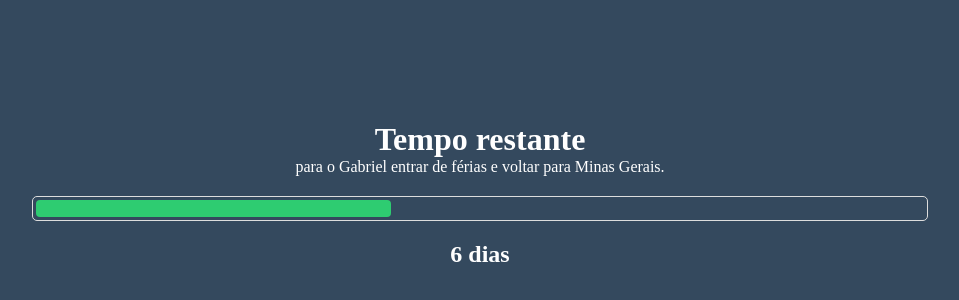
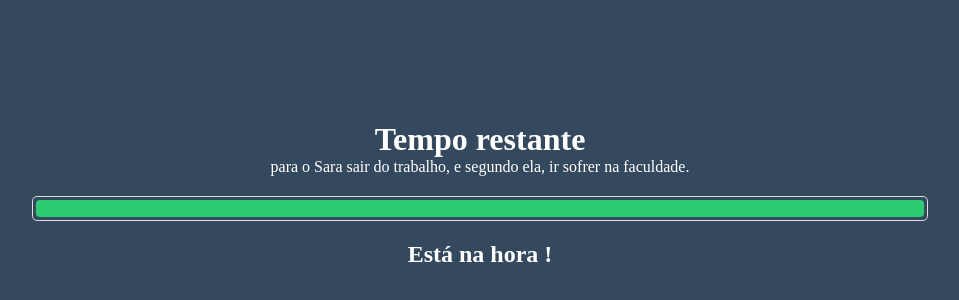
Before and after one commit to gabrielrab/countdown-minas, a React (Create React App) app: page / in a window 1280 px wide. Shown: the part 206-506 px from the top of the page, without its empty margins (160-1119 px from the left). Built offline with nearby package versions, Linux system fonts and the light colour scheme.

Commit message:
chore: update message

```diff
--- a/src/App.js
+++ b/src/App.js
@@ -12,13 +12,15 @@ function App() {
     function loadDate() {
       const res = formatDistance(
         new Date(),
-        new Date("Fri Dec 13 2019 14:55:35"),
+        new Date("Tue May 03 2022 18:00:00"),
         {
-          locale: pt
+          locale: pt,
+          includeSeconds: true,
         }
       );
-      const [day, word] = res.split(" ");
-      const recive_load = 100 - day * 10;
+      const [time] = res.split(" ");
+      console.log("[res]", res.split(" "));
+      const recive_load = 100 - (time / 60) * 100;
       setLoad(recive_load);
       setValue(res);
     }
@@ -29,11 +31,16 @@ function App() {
     <>
       <header>
         <h1>Tempo restante</h1>
-        <p>para o Gabriel entrar de férias e voltar para Minas Gerais.</p>
+        <p>
+          para o Sara sair do trabalho, e segundo ela, ir sofrer na faculdade.
+        </p>
         <div className="progress-bar">
-          <div className="progress-value" style={{ width: `${load}%` }}></div>
+          <div
+            className="progress-value"
+            style={{ width: `${load < 0 ? 100 : load}%` }}
+          ></div>
         </div>
-        <h2>{value}</h2>
+        <h2>{load > 0 ? value : "Está na hora !"}</h2>
       </header>
     </>
   );
```
